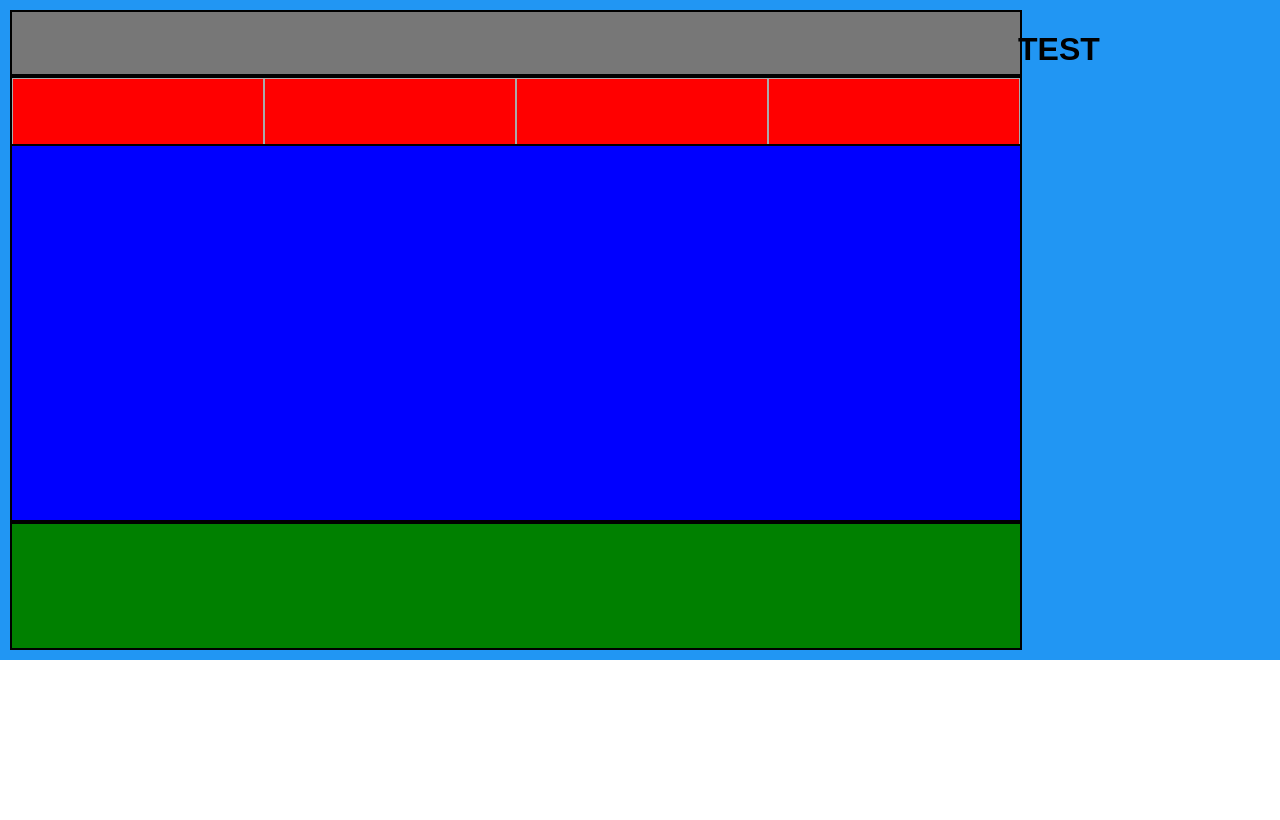
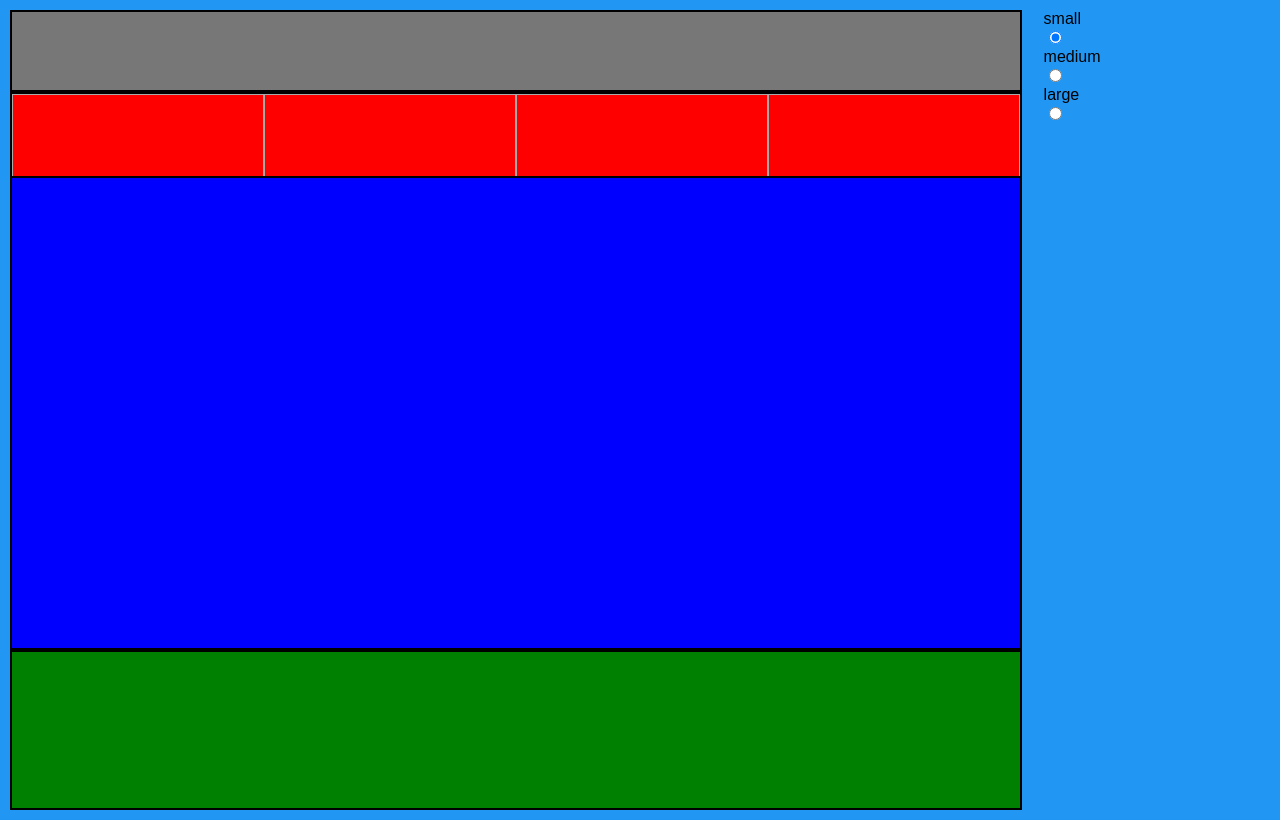
Before and after one commit to IT2810/it2810-webutvikling-h18-prosjekt-2-gruppe--21, a React (Create React App) app in the folder prosjekt2/: page / in a window 1280 px wide. Built offline with nearby package versions, Linux system fonts and the light colour scheme.

Commit message:
Create main layout - made both the parts of the grid use all of the height. Also added radio buttons that are listed beneath each other.

```diff
--- /dev/null
+++ b/prosjekt2/src/Category.js
@@ -0,0 +1,29 @@
+
+import React, { Component } from 'react';
+import logo from './logo.svg';
+import './category.css';
+
+export class Category extends Component {
+  render() {
+    return (
+      <div className="radioButtons">
+         <label className="radioButton">small</label>
+         <input type = "radio"
+                 name = "radSize"
+                 id = "sizeSmall"
+                 value = "small"
+                 checked = "checked" />
+          <label className="radioButton">medium</label>
+          <input type = "radio"
+                 name = "radSize"
+                 id = "sizeMed"
+                 value = "medium" />
+          <label className="radioButton">large</label>
+          <input type = "radio"
+                 name = "radSize"
+                 id = "sizeLarge"
+                 value = "large" />
+      </div>
+    );
+  }
+}
--- a/prosjekt2/src/Test.css
+++ b/prosjekt2/src/Test.css
@@ -3,12 +3,21 @@
     grid-template-columns: 80% 20%;
     background-color: #2196F3;
     padding: 10px;
+    height: 100vh;
   }
+
+ .categories {
+    display: flex;
+    flex-direction: column;
+    height: 100vh;
+    width: 20vw;
+ }
 
  .visual-display {
    display: flex;
    flex-direction: column;
-   height: 50vw;
+   height: 100vh;
+
  }
 
 
--- a/prosjekt2/src/Test.js
+++ b/prosjekt2/src/Test.js
@@ -2,6 +2,7 @@
 import React, { Component } from 'react';
 import logo from './logo.svg';
 import './Test.css';
+import {Category} from './Category.js';
 
 class Test extends Component {
   render() {
@@ -9,8 +10,6 @@ class Test extends Component {
         <div className="grid-container">
             <div className="visual-display">
                 <div className="title">
-
-
                 </div>
                 <div className="tab-container">
                   <div className="tab" id="0"></div>
@@ -27,7 +26,7 @@ class Test extends Component {
 
             </div>
             <div className="categories">
-            <h1>TEST</h1>
+                <Category />
             </div>
       </div>
     );
--- /dev/null
+++ b/prosjekt2/src/category.css
@@ -0,0 +1,7 @@
+.radioButtons {
+    margin-left: 2vw;
+}
+
+.radioButton {
+    display: block;
+}
```
